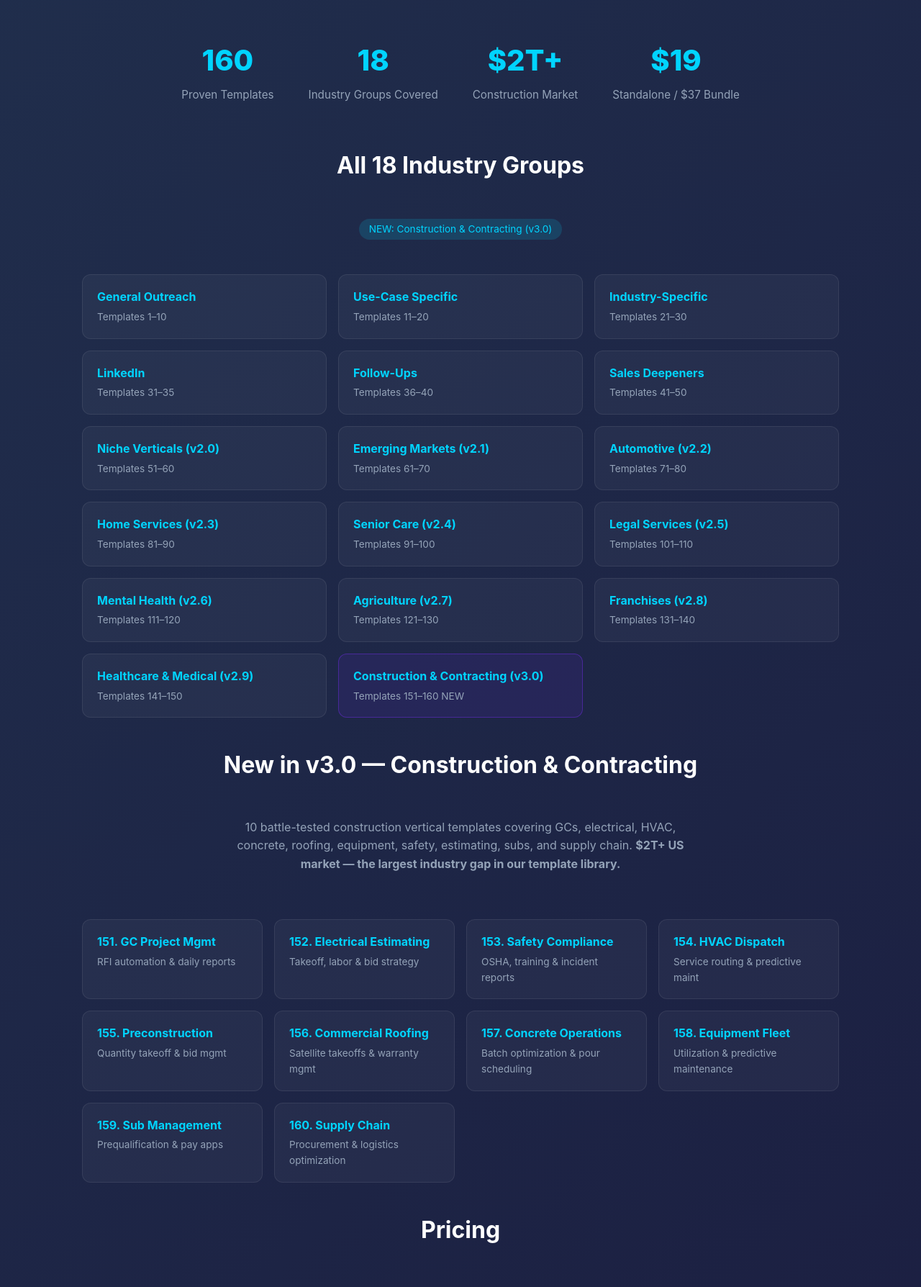
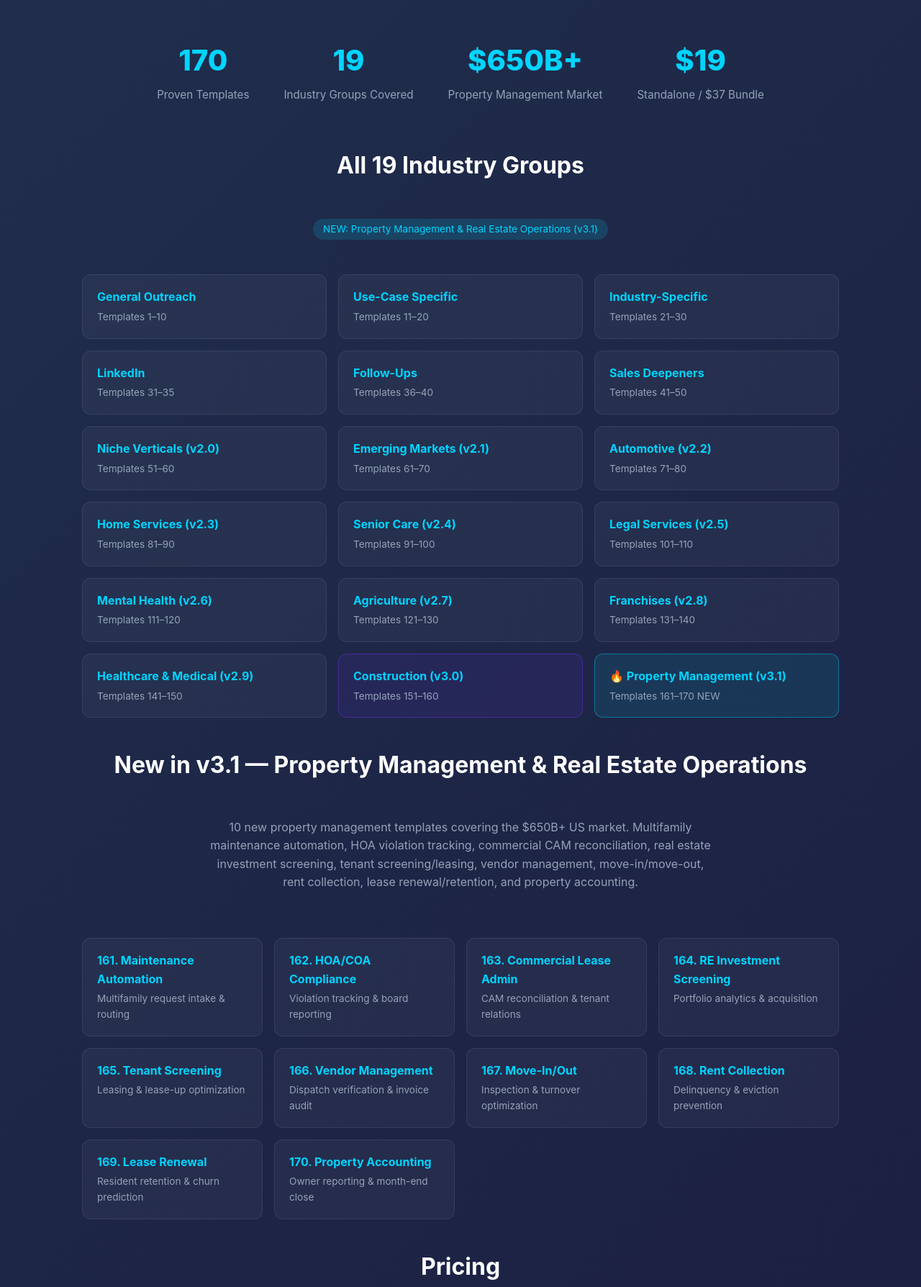
Before and after one commit to Tennie321/cold-email-swipe-file-pro, a plain HTML site: page index.html in a window 1280 px wide. Shown: the part 500-2288 px from the top of the page at 72% size. Drawn offline with Linux system fonts and the light colour scheme.

Commit message:
v3.1: Add Property Management & Real Estate Operations — 10 new templates (161-170), now 170 templates across 19 industry groups

```diff
--- a/index.html
+++ b/index.html
@@ -3,7 +3,7 @@
 <head>
     <meta charset="UTF-8">
     <meta name="viewport" content="width=device-width, initial-scale=1.0">
-    <title>Cold Email Swipe File PRO — 160 Templates Across 18 Industries</title>
+    <title>Cold Email Swipe File PRO — 170 Templates Across 19 Industries</title>
     <style>
         * { margin: 0; padding: 0; box-sizing: border-box; }
         @keyframes gradient {
@@ -112,6 +112,10 @@
             background: rgba(123, 47, 247, 0.1);
             border-color: rgba(123, 47, 247, 0.4);
         }
+        .industry-card.highlight-new {
+            background: rgba(0, 212, 255, 0.1);
+            border-color: rgba(0, 212, 255, 0.4);
+        }
         .pricing-cards {
             display: grid;
             grid-template-columns: repeat(auto-fit, minmax(280px, 1fr));
@@ -199,22 +203,22 @@
 <body>
     <div class="container">
         <section class="hero">
-            <div class="price-badge"><strong>v3.0</strong> — Just updated · <strong>160</strong> templates · <strong>18</strong> industry groups</div>
+            <div class="price-badge"><strong>v3.1</strong> — Just updated · <strong>170</strong> templates · <strong>19</strong> industry groups</div>
             <h1>Cold Email Swipe File PRO</h1>
-            <p class="subtitle">160 battle-tested cold email templates for AI automation agencies. Copy, personalize, send. No fluff — just templates that convert.</p>
+            <p class="subtitle">170 battle-tested cold email templates for AI automation agencies. Copy, personalize, send. No fluff — just templates that convert.</p>
             <a href="https://github.com/Tennie321/cold-email-swipe-file-pro/raw/main/cold-email-swipe-file.md" class="cta-btn">Download Free Preview →</a>
         </section>
 
         <section class="stats">
-            <div class="stat-item"><h3>160</h3><p>Proven Templates</p></div>
-            <div class="stat-item"><h3>18</h3><p>Industry Groups Covered</p></div>
-            <div class="stat-item"><h3>$2T+</h3><p>Construction Market</p></div>
+            <div class="stat-item"><h3>170</h3><p>Proven Templates</p></div>
+            <div class="stat-item"><h3>19</h3><p>Industry Groups Covered</p></div>
+            <div class="stat-item"><h3>$650B+</h3><p>Property Management Market</p></div>
             <div class="stat-item"><h3>$19</h3><p>Standalone / $37 Bundle</p></div>
         </section>
 
         <section>
-            <h2 class="section-title">All 18 Industry Groups</h2>
-            <div class="version-badge" style="display:block; text-align:center; width:fit-content; margin:0 auto 8px;">NEW: Construction & Contracting (v3.0)</div>
+            <h2 class="section-title">All 19 Industry Groups</h2>
+            <div class="version-badge" style="display:block; text-align:center; width:fit-content; margin:0 auto 8px;">NEW: Property Management & Real Estate Operations (v3.1)</div>
             <div class="industry-grid">
                 <div class="industry-card"><h4>General Outreach</h4><p>Templates 1–10</p></div>
                 <div class="industry-card"><h4>Use-Case Specific</h4><p>Templates 11–20</p></div>
@@ -232,24 +236,25 @@
                 <div class="industry-card"><h4>Agriculture (v2.7)</h4><p>Templates 121–130</p></div>
                 <div class="industry-card"><h4>Franchises (v2.8)</h4><p>Templates 131–140</p></div>
                 <div class="industry-card"><h4>Healthcare & Medical (v2.9)</h4><p>Templates 141–150</p></div>
-                <div class="industry-card highlight"><h4>Construction & Contracting (v3.0)</h4><p>Templates 151–160 NEW</p></div>
+                <div class="industry-card highlight"><h4>Construction (v3.0)</h4><p>Templates 151–160</p></div>
+                <div class="industry-card highlight-new"><h4>🔥 Property Management (v3.1)</h4><p>Templates 161–170 NEW</p></div>
             </div>
         </section>
 
         <section>
-            <h2 class="section-title">New in v3.0 — Construction & Contracting</h2>
-            <p style="text-align:center; color:#94a3b8; max-width:650px; margin:0 auto 24px;">10 battle-tested construction vertical templates covering GCs, electrical, HVAC, concrete, roofing, equipment, safety, estimating, subs, and supply chain. <strong>$2T+ US market — the largest industry gap in our template library.</strong></p>
+            <h2 class="section-title">New in v3.1 — Property Management & Real Estate Operations</h2>
+            <p style="text-align:center; color:#94a3b8; max-width:700px; margin:0 auto 24px;">10 new property management templates covering the $650B+ US market. Multifamily maintenance automation, HOA violation tracking, commercial CAM reconciliation, real estate investment screening, tenant screening/leasing, vendor management, move-in/move-out, rent collection, lease renewal/retention, and property accounting.</p>
             <div class="industry-grid" style="grid-template-columns: repeat(auto-fill, minmax(220px, 1fr));">
-                <div class="industry-card"><h4>151. GC Project Mgmt</h4><p>RFI automation & daily reports</p></div>
-                <div class="industry-card"><h4>152. Electrical Estimating</h4><p>Takeoff, labor & bid strategy</p></div>
-                <div class="industry-card"><h4>153. Safety Compliance</h4><p>OSHA, training & incident reports</p></div>
-                <div class="industry-card"><h4>154. HVAC Dispatch</h4><p>Service routing & predictive maint</p></div>
-                <div class="industry-card"><h4>155. Preconstruction</h4><p>Quantity takeoff & bid mgmt</p></div>
-                <div class="industry-card"><h4>156. Commercial Roofing</h4><p>Satellite takeoffs & warranty mgmt</p></div>
-                <div class="industry-card"><h4>157. Concrete Operations</h4><p>Batch optimization & pour scheduling</p></div>
-                <div class="industry-card"><h4>158. Equipment Fleet</h4><p>Utilization & predictive maintenance</p></div>
-                <div class="industry-card"><h4>159. Sub Management</h4><p>Prequalification & pay apps</p></div>
-                <div class="industry-card"><h4>160. Supply Chain</h4><p>Procurement & logistics optimization</p></div>
+                <div class="industry-card"><h4>161. Maintenance Automation</h4><p>Multifamily request intake & routing</p></div>
+                <div class="industry-card"><h4>162. HOA/COA Compliance</h4><p>Violation tracking & board reporting</p></div>
+                <div class="industry-card"><h4>163. Commercial Lease Admin</h4><p>CAM reconciliation & tenant relations</p></div>
+                <div class="industry-card"><h4>164. RE Investment Screening</h4><p>Portfolio analytics & acquisition</p></div>
+                <div class="industry-card"><h4>165. Tenant Screening</h4><p>Leasing & lease-up optimization</p></div>
+                <div class="industry-card"><h4>166. Vendor Management</h4><p>Dispatch verification & invoice audit</p></div>
+                <div class="industry-card"><h4>167. Move-In/Out</h4><p>Inspection & turnover optimization</p></div>
+                <div class="industry-card"><h4>168. Rent Collection</h4><p>Delinquency & eviction prevention</p></div>
+                <div class="industry-card"><h4>169. Lease Renewal</h4><p>Resident retention & churn prediction</p></div>
+                <div class="industry-card"><h4>170. Property Accounting</h4><p>Owner reporting & month-end close</p></div>
             </div>
         </section>
 
@@ -260,7 +265,7 @@
                     <h3>Cold Email Swipe File PRO</h3>
                     <div class="price">$19</div>
                     <ul>
-                        <li>160 templates across 18 industry groups</li>
+                        <li>170 templates across 19 industry groups</li>
                         <li>Instant download (Markdown file)</li>
                         <li>Lifetime updates</li>
                         <li>How-to-use guide included</li>
@@ -292,11 +297,11 @@
             </div>
             <div class="faq-item">
                 <h4>What industries are covered?</h4>
-                <p>18 industry groups spanning 160 templates: General Outreach, Use-Case Specific, Industry-Specific, LinkedIn, Follow-Ups, Sales Deepeners, Niche Verticals, Emerging Markets, Automotive, Home Services, Senior Care, Legal Services, Mental Health, Agriculture, Franchises, Healthcare & Medical, and the new Construction & Contracting pack (v3.0) covering GCs, electrical, HVAC, concrete, roofing, equipment, safety, estimating, sub management, and supply chain.</p>
+                <p>19 industry groups spanning 170 templates: General Outreach, Use-Case Specific, Industry-Specific, LinkedIn, Follow-Ups, Sales Deepeners, Niche Verticals, Emerging Markets, Automotive, Home Services, Senior Care, Legal Services, Mental Health, Agriculture, Franchises, Healthcare & Medical, Construction & Contracting (v3.0), and the new Property Management & Real Estate Operations pack (v3.1).</p>
             </div>
             <div class="faq-item">
-                <h4>What's new in v3.0?</h4>
-                <p>10 Construction & Contracting templates: General Contractor Project Management & RFI Automation, Electrical Estimating & Material Takeoff, Construction Safety Compliance & OSHA Records, HVAC Service Dispatch & Predictive Maintenance, Preconstruction Quantity Takeoff & Bid Management, Commercial Roofing Satellite Takeoffs & Warranty Management, Concrete Batch Optimization & Pour Scheduling, Heavy Equipment Fleet Utilization & Maintenance, Subcontractor Prequalification & Pay Application Management, and Construction Supply Chain Procurement & Logistics Optimization. Now 160 templates across 18 industry groups. Construction is a $2T+ US market — our largest industry addition yet.</p>
+                <h4>What's new in v3.1?</h4>
+                <p>10 Property Management & Real Estate Operations templates: Multifamily Maintenance Request & Resident Communication Automation, HOA/COA Compliance & Violation Tracking, Commercial Lease Administration & CAM Reconciliation, Real Estate Investment Portfolio Analytics & Acquisition Screening, Tenant Screening & Leasing Automation, Facilities & Vendor Management with Invoice Auditing, Move-In/Move-Out Inspection & Turnover Optimization, Rent Collection & Delinquency Management with Eviction Prevention, Lease Renewal & Resident Retention with Churn Prediction, and Property Accounting & Owner Reporting. Now 170 templates across 19 industry groups. The US property management market is $650B+.</p>
             </div>
             <div class="faq-item">
                 <h4>Can I resell these templates to my clients?</h4>
@@ -318,7 +323,7 @@
         </section>
 
         <footer>
-            <p>Product Factory · <a href="https://tennie321.github.io/ai-revenue-toolkit/">AI Revenue Toolkit</a> · Updated July 13, 2026 (v3.0 — Construction & Contracting)</p>
+            <p>Product Factory · <a href="https://tennie321.github.io/ai-revenue-toolkit/">AI Revenue Toolkit</a> · Updated July 17, 2026 (v3.1 — Property Management & Real Estate Operations)</p>
         </footer>
     </div>
 </body>
```
Also changed, not shown: product.json (+10 -9 lines), 1 other file.
